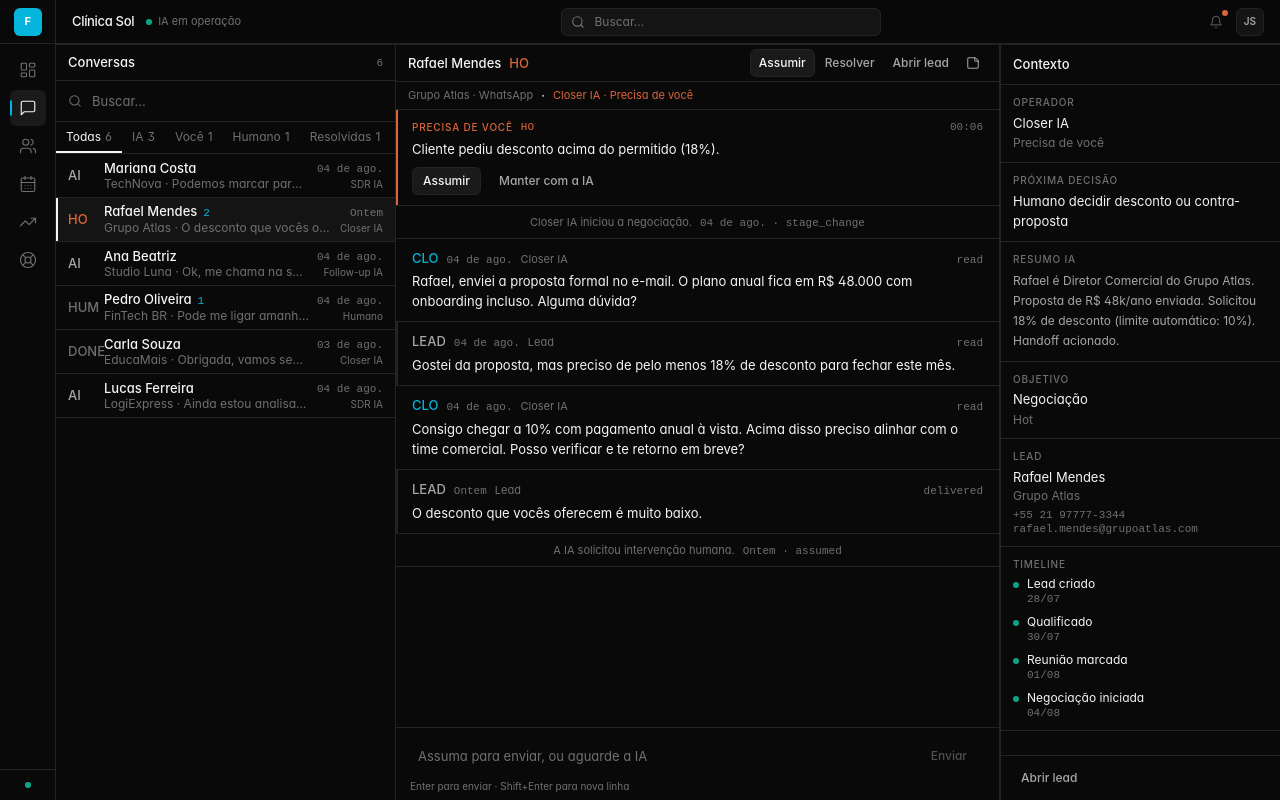
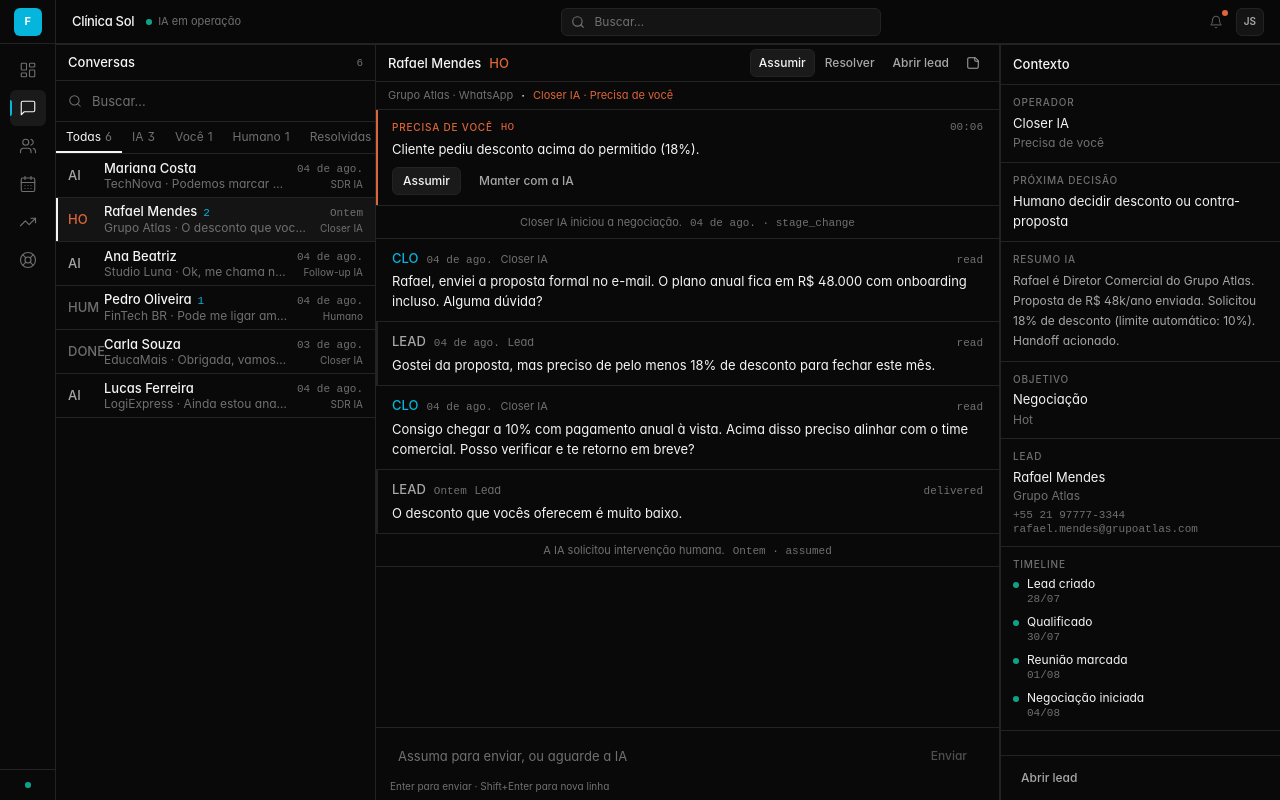
Before and after one commit to jvrm831720/forceia, a Next.js app in the folder dashboard/: page /conversas in a window 1280 px wide. Built offline with nearby package versions, Linux system fonts and the light colour scheme.

Commit message:
feat(conversations): continuous background surfaces and tighter column widths

```diff
--- a/dashboard/components/conversations/conversations-shell.tsx
+++ b/dashboard/components/conversations/conversations-shell.tsx
@@ -109,7 +109,6 @@ export function ConversationsShell({ data }: { data: ConversationsData }) {
     if (!selectedId) return;
     updateConversation(selectedId, (c) => ({
       ...c,
-      // "Manter com a IA" — handoff dismissed, operation continues under AI
       status: "ai_handling",
       handoff: c.handoff ? { ...c.handoff, dismissed: true } : undefined,
     }));
@@ -168,12 +167,12 @@ export function ConversationsShell({ data }: { data: ConversationsData }) {
   };
 
   return (
-    <div className="flex min-h-0 flex-1 overflow-hidden border-t border-border bg-canvas">
+    <div className="flex min-h-0 flex-1 overflow-hidden border-t border-border bg-background">
       {/* Column 1 — List */}
       <div
         className={`${
           mobilePane === "list" ? "flex" : "hidden"
-        } w-full shrink-0 flex-col md:flex md:w-[320px] lg:w-[340px]`}
+        } w-full shrink-0 flex-col md:flex md:w-[300px] lg:w-[320px]`}
       >
         <ConversationList
           conversations={conversations}
@@ -205,7 +204,7 @@ export function ConversationsShell({ data }: { data: ConversationsData }) {
         />
       </div>
 
-      {/* Column 3 — Context */}
+      {/* Column 3 — Context / Decision */}
       <div
         className={`${
           mobilePane === "context" ? "flex" : "hidden"
```
